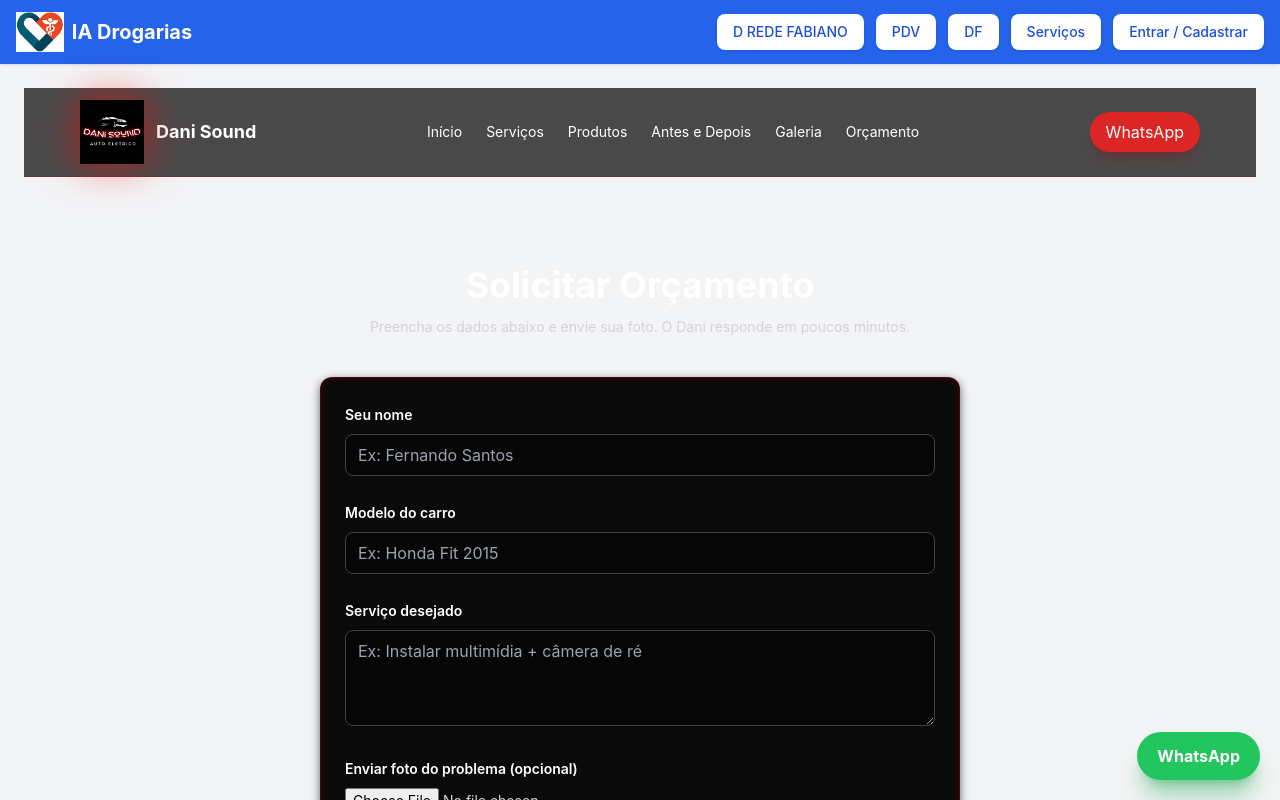
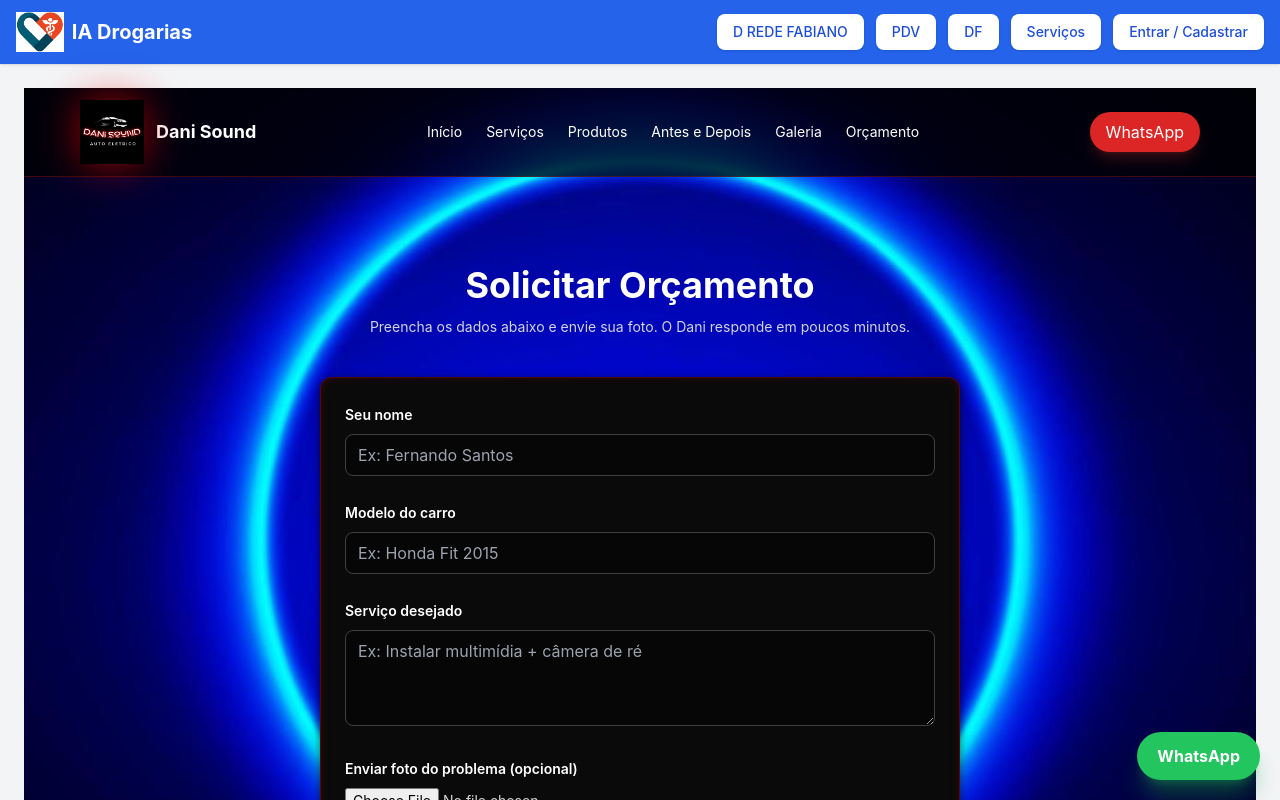
Before and after one commit to comprasdfernando-code/ia-drogarias, a Next.js app: page /autoeletrico/danisound/orcamento in a window 1280 px wide. Shown: the top 800 px of the page. Built offline with nearby package versions, Linux system fonts and the light colour scheme; no server answers.

Commit message:
imagem bola neon

```diff
--- a/app/autoeletrico/danisound/layout.tsx
+++ b/app/autoeletrico/danisound/layout.tsx
@@ -12,7 +12,15 @@ export const metadata = {
 
 export default function DaniSoundLayout({ children }) {
   return (
-    <div className="min-h-screen text-white">
+    <div
+  className="min-h-screen text-white"
+  style={{
+    backgroundImage: 'url("/danisound/bg-neon.jpg")',
+    backgroundSize: "cover",
+    backgroundPosition: "center",
+    backgroundAttachment: "fixed",
+  }}
+>
 
       {/* HEADER PREMIUM */}
       <header className="backdrop-blur-xl bg-black/70 border-b border-red-800/40 sticky top-0 z-50">
```
